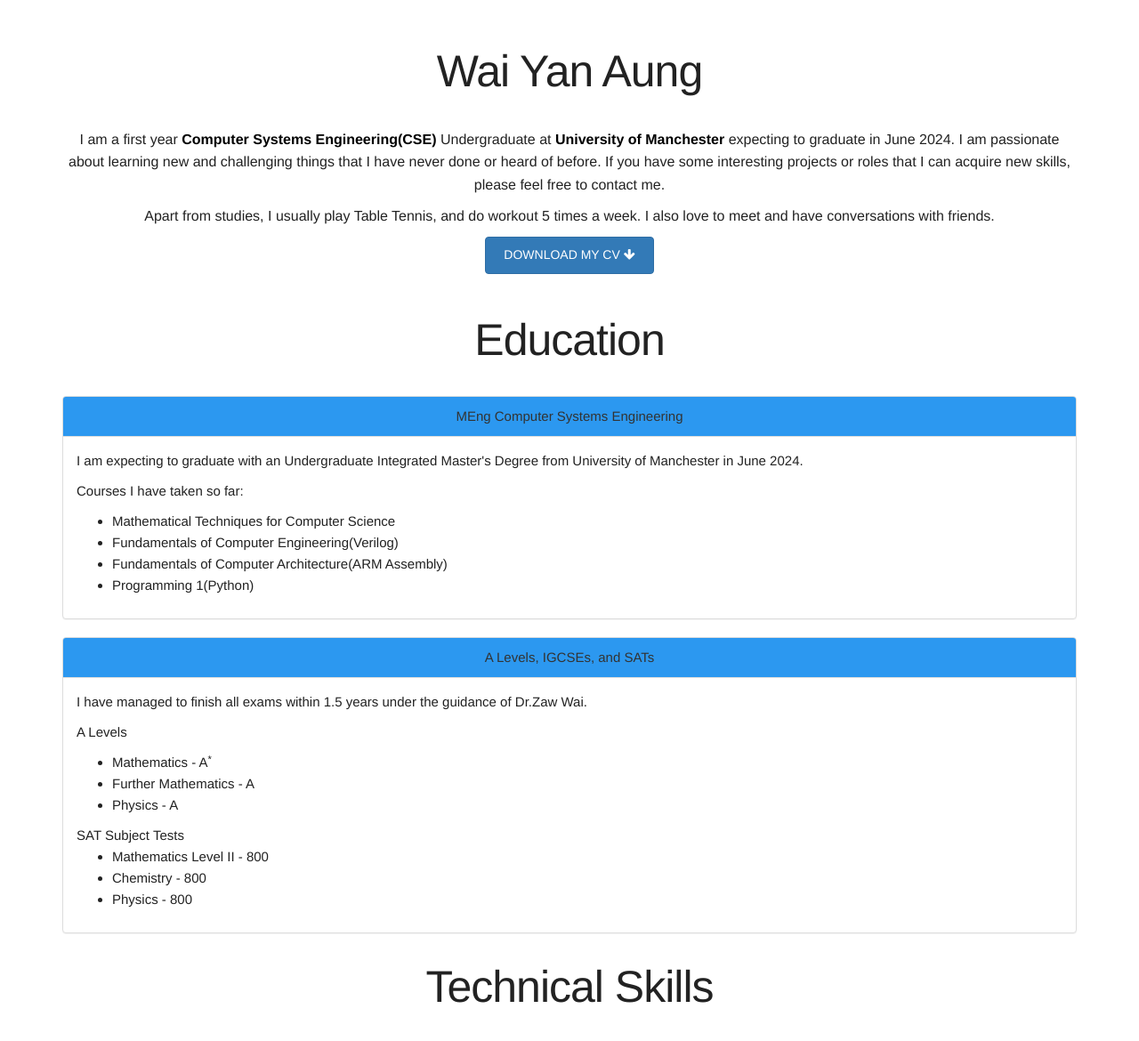
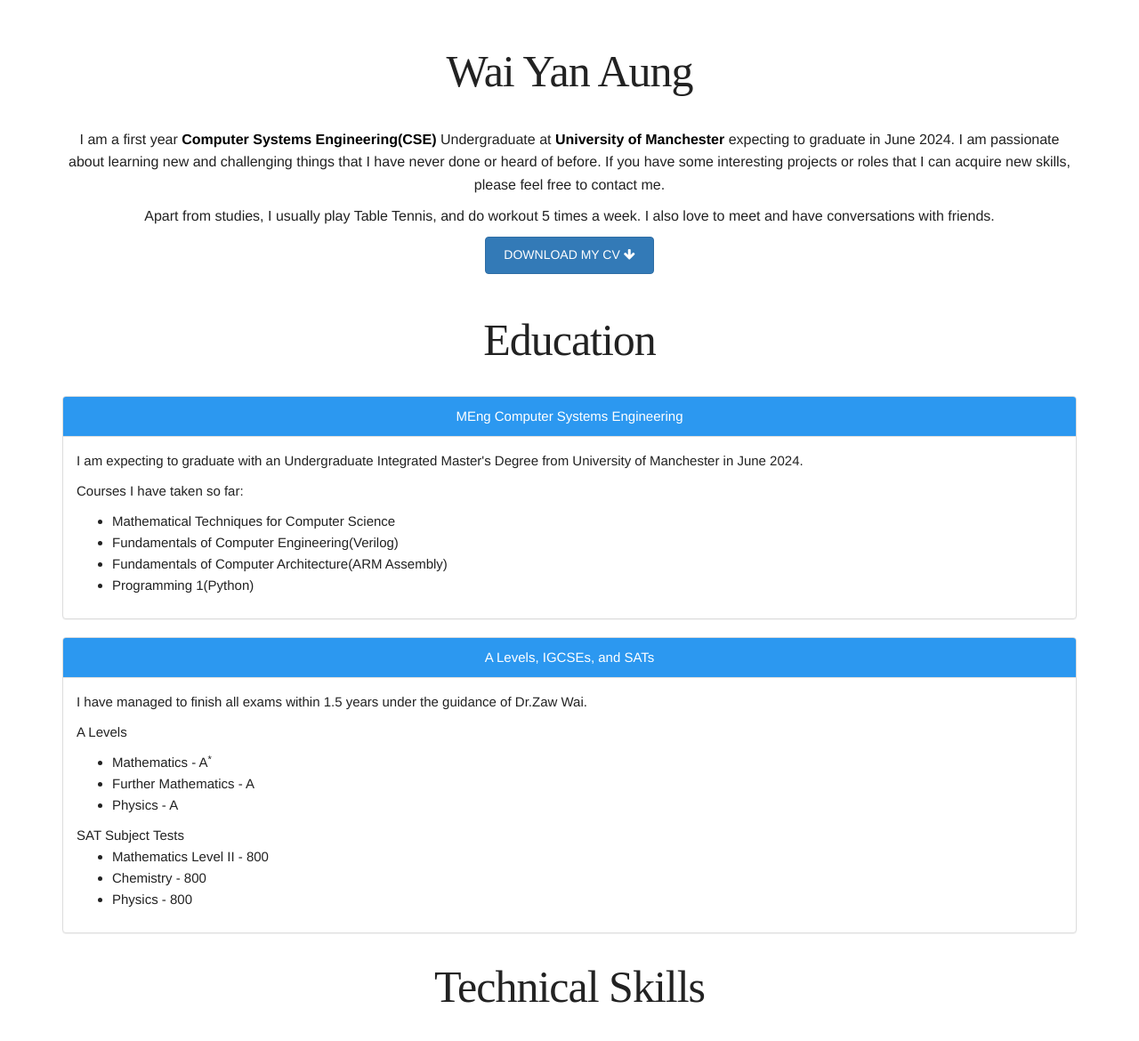
Before and after one commit to wyaaung/wyaaung.github.io, a plain HTML site: page index.html in a window 1280 px wide. Shown: the part 1097-2267 px from the top of the page at 89% size. Drawn offline with nearby package versions, Linux system fonts and the light colour scheme.

Commit message:
some changes

```diff
--- a/css/style.css
+++ b/css/style.css
@@ -12,6 +12,10 @@
   width: 100vw!important;
   height: 100vh!important;
 }
+.heed{
+  font-family: 'Times New Roman', Times, serif;
+}
+
 .timeline-label {
   position: relative;
   background: #f2f3f7;
--- a/index.html
+++ b/index.html
@@ -61,7 +61,7 @@
         <div class="container">
             <div class="user-details">
                 <img src="images/Profile.jpg" class="author-img" alt="Profile Picture">
-                    <h1 class="animate-box" data-animate-effect="fadeInLeft">Wai Yan Aung</h1>
+                    <h1 class="animate-box heed" data-animate-effect="fadeInLeft">Wai Yan Aung</h1>
                 <p class="animate-box" data-animate-effect="fade-right">
                     I am a first year <span id="major">Computer Systems Engineering(CSE)</span> Undergraduate at <a id="manchester" href="https://www.manchester.ac.uk/" target="_blank">University of Manchester</a> expecting to graduate in June 2024. I am passionate about learning new and challenging things that I have never done or heard of before. If you have some interesting projects or roles that I can acquire new skills, please feel free to contact me.
                 </p class="animate-box" data-animate-effect="fade-right">
@@ -76,11 +76,11 @@
     <section id="education">
         <div class="container">
             <div class="user-details animate-box" data-animate-effect="fadeInLeft">
-                <h1>Education</h1>
+                <h1 class="heed">Education</h1>
             </div>
             <div class="animate-box" data-animate-effect="fade-right">
                     <div class="panel panel-default">
-                        <div class="panel-heading" style="text-align: center; background-color:#2c98f0;">
+                        <div class="panel-heading text-center" style="background-color:#2c98f0; color: white;">
                             MEng Computer Systems Engineering
                         </div>
                         <div class="panel-body">
@@ -103,7 +103,7 @@
                         </div>
                       </div>
                       <div class="panel panel-default">
-                        <div class="panel-heading" style="text-align: center; background-color:#2c98f0;">
+                        <div class="panel-heading text-center" style="background-color:#2c98f0; color: white;">
                             A Levels, IGCSEs, and SATs
                         </div>
                         <div class="panel-body">
@@ -136,7 +136,7 @@
     <section id="technical">
         <div class="container">
             <div class="user-details animate-box" data-animate-effect="fadeInLeft">
-                <h1>Technical Skills</h1>
+                <h1 class="heed">Technical Skills</h1>
             </div>
             <div class="row user animate-box" data-animate-effect="fade-right">
                 <div class="col-md-4 text-center">
```
Also changed, not shown: 1 other file.
